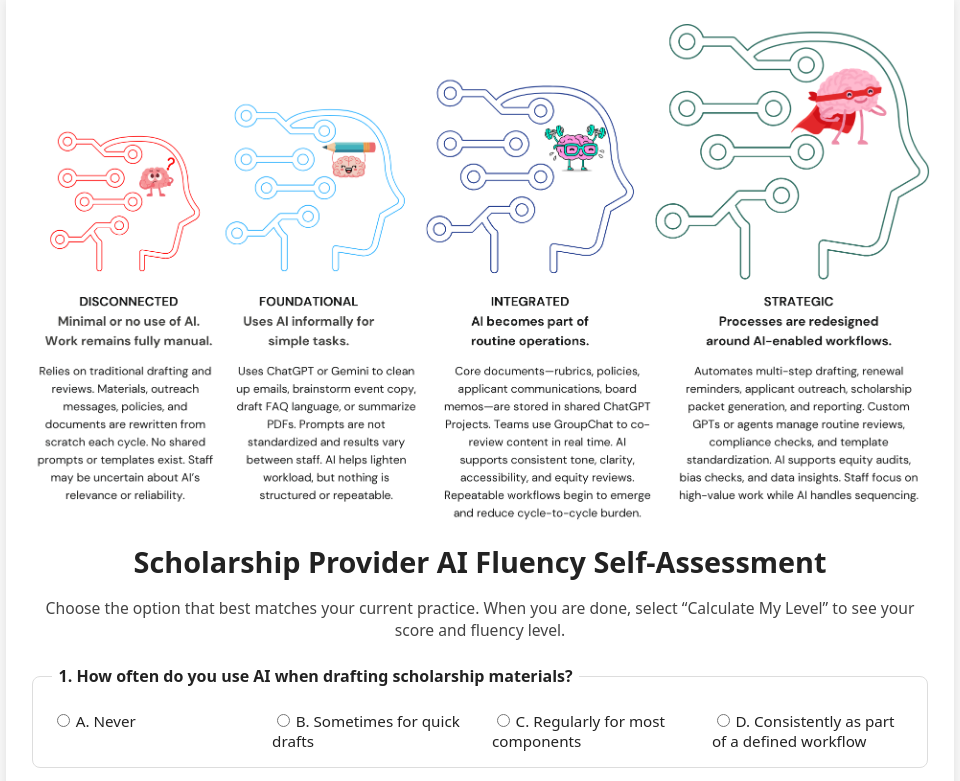
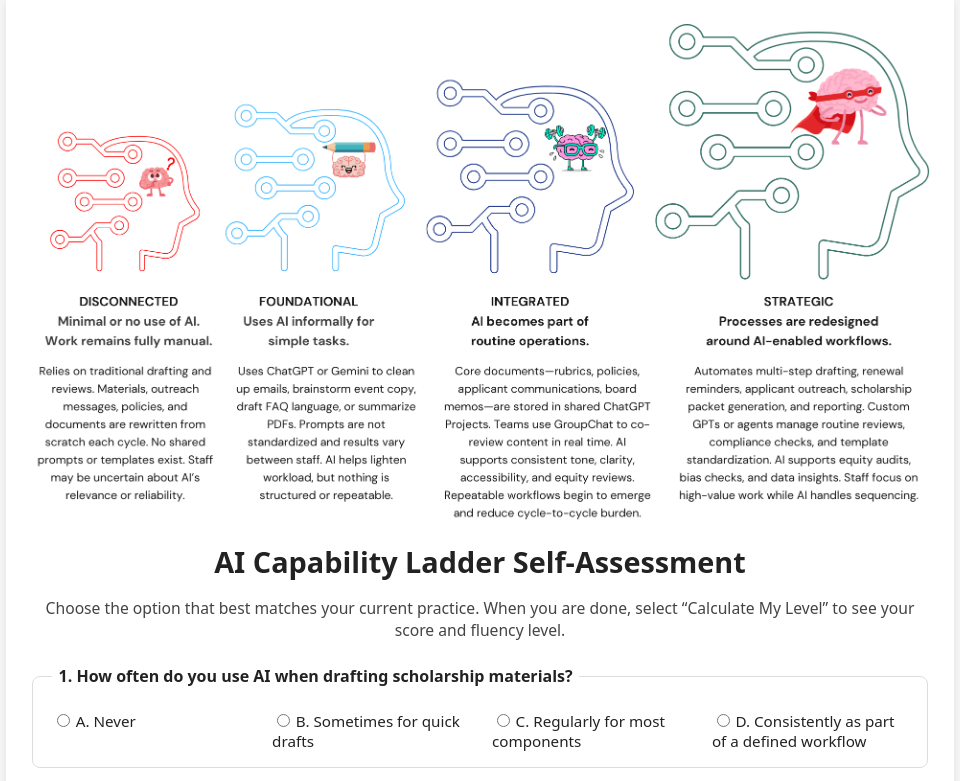
Before and after one commit to mguhlin/acl, a plain HTML site: page index.html in a window 1280 px wide. Shown: the top 781 px of the page, without its empty margins (160-1120 px from the left). Drawn offline with Linux system fonts and the light colour scheme.

Commit message:
Fix HTML encoding issues and update banner text

```diff
--- a/index.html
+++ b/index.html
@@ -135,7 +135,7 @@
        alt="AI fluency levels banner illustration"
        class="banner">
 
-  <h1>Scholarship Provider AI Fluency Self-Assessment</h1>
+  <h1>AI Capability Ladder Self-Assessment</h1>
   <p class="intro">
     Choose the option that best matches your current practice. When you are done,
     select “Calculate My Level” to see your score and fluency level.
```
